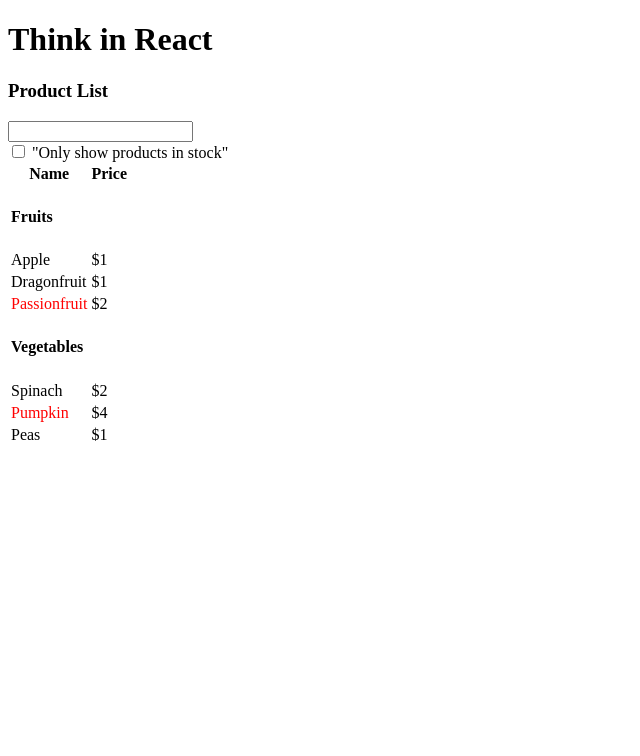
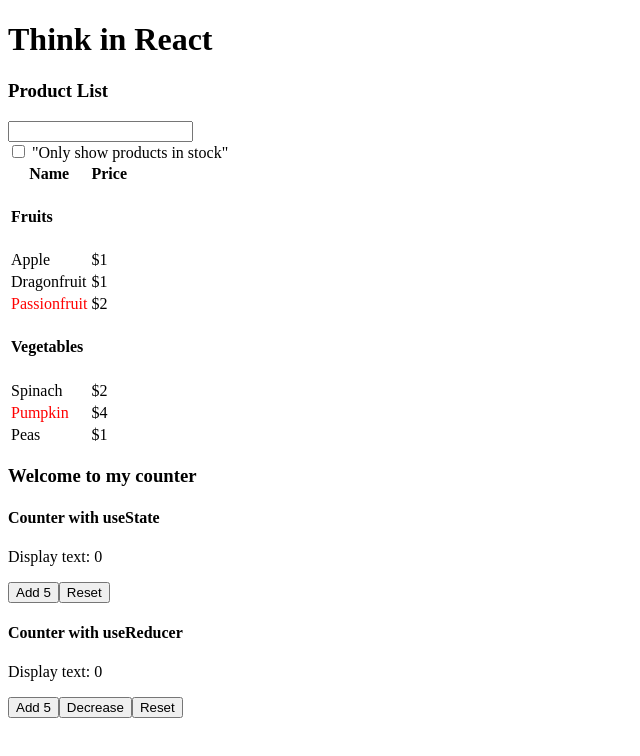
Before and after one commit to tholeevn/react-leaning, a React (Create React App) app in the folder 02 Thinking in React/: page / in a window 1280 px wide. Shown: the top 756 px of the page, without its empty margins (0-640 px from the left). Built offline with nearby package versions, Linux system fonts and the light colour scheme.

Commit message:
Add `Counter` component with `useState` and `useReducer` implementations in '02 Thinking in React' app

```diff
--- /dev/null
+++ b/02 Thinking in React/src/Counter.js
@@ -0,0 +1,5 @@
+import CounterTsx from './Counter.tsx';
+
+const Counter = CounterTsx;
+
+export default Counter;
--- /dev/null
+++ b/02 Thinking in React/src/Counter.tsx
@@ -0,0 +1,71 @@
+import {useState} from "react";
+import {useReducer} from "react";
+
+interface StateCounter {
+    count: number
+}
+
+type CounterAction = {
+    type: "increase" | "decrease",
+    value: StateCounter['count']
+} | {
+    type: "reset"
+}
+
+
+const initialState: StateCounter = {count: 0}
+
+
+function countReducer(state: StateCounter, action: CounterAction): StateCounter {
+    switch (action.type) {
+        case 'increase':
+            return {...state, count: state.count + action.value};
+        case 'decrease':
+            return {...state, count: state.count - action.value};
+        case 'reset':
+            return initialState;
+        default:
+            throw new Error('Unknown action');
+    }
+}
+
+function ButtonReducer() {
+    const [state, dispatch] = useReducer(countReducer, initialState);
+    const addFive = () => dispatch({type: 'increase', value: 5});
+    const reset = () => dispatch({type: 'reset'});
+    const decrease = () => dispatch({type: 'decrease', value: 1});
+    return (<>
+        <h4>Counter with useReducer</h4>
+        <p>Display text: {state.count} </p>
+        <button onClick={addFive}> Add 5</button>
+        <button onClick={decrease}>Decrease</button>
+        <button onClick={reset}>Reset</button>
+    </>);
+}
+
+
+// useState
+function ButtonSate() {
+    const [counter, setCounter] = useState<number>(0);
+
+    return (<>
+        <h4>Counter with useState</h4>
+        <p>Display text: {counter} </p>
+        <button onClick={(event) => {
+            setCounter(counter + 5);
+        }}>Add 5
+        </button>
+        <button onClick={(event) => {
+            setCounter(0);
+        }}>Reset
+        </button>
+    </>);
+}
+
+export default function Counter() {
+    return (<>
+        <h3>Welcome to my counter</h3>
+        <ButtonSate/>
+        <ButtonReducer/>
+    </>);
+}
--- a/02 Thinking in React/src/index.js
+++ b/02 Thinking in React/src/index.js
@@ -2,7 +2,10 @@
 import {createRoot} from 'react-dom/client';
 
 import App from './App';
+import Counter from "./Counter";
+
 const root = createRoot(document.getElementById('root'));
 root.render(<StrictMode>
-    <App/>
+    <div className="App"><App/></div>
+    <div className="Counter"><Counter/></div>
 </StrictMode>)
```
